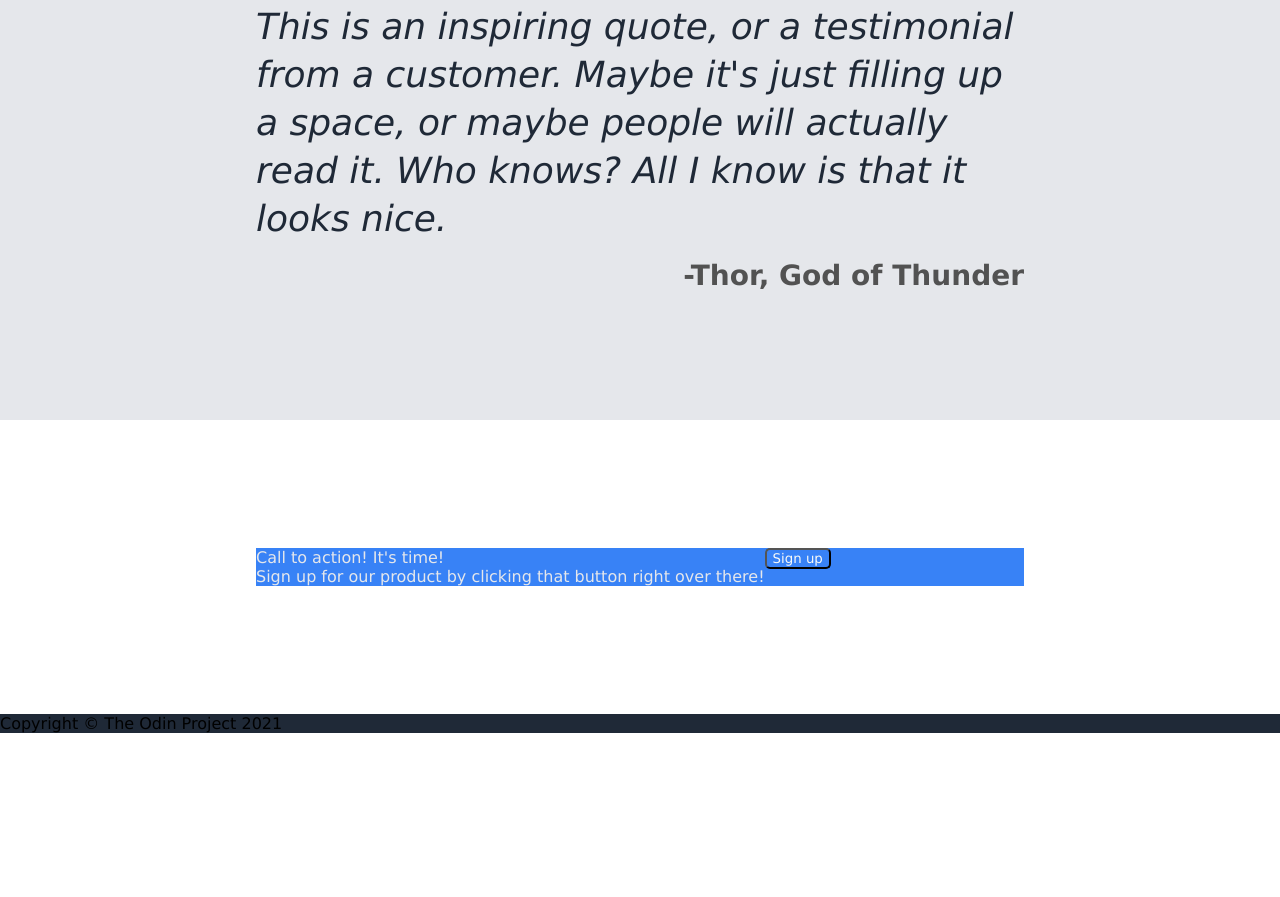
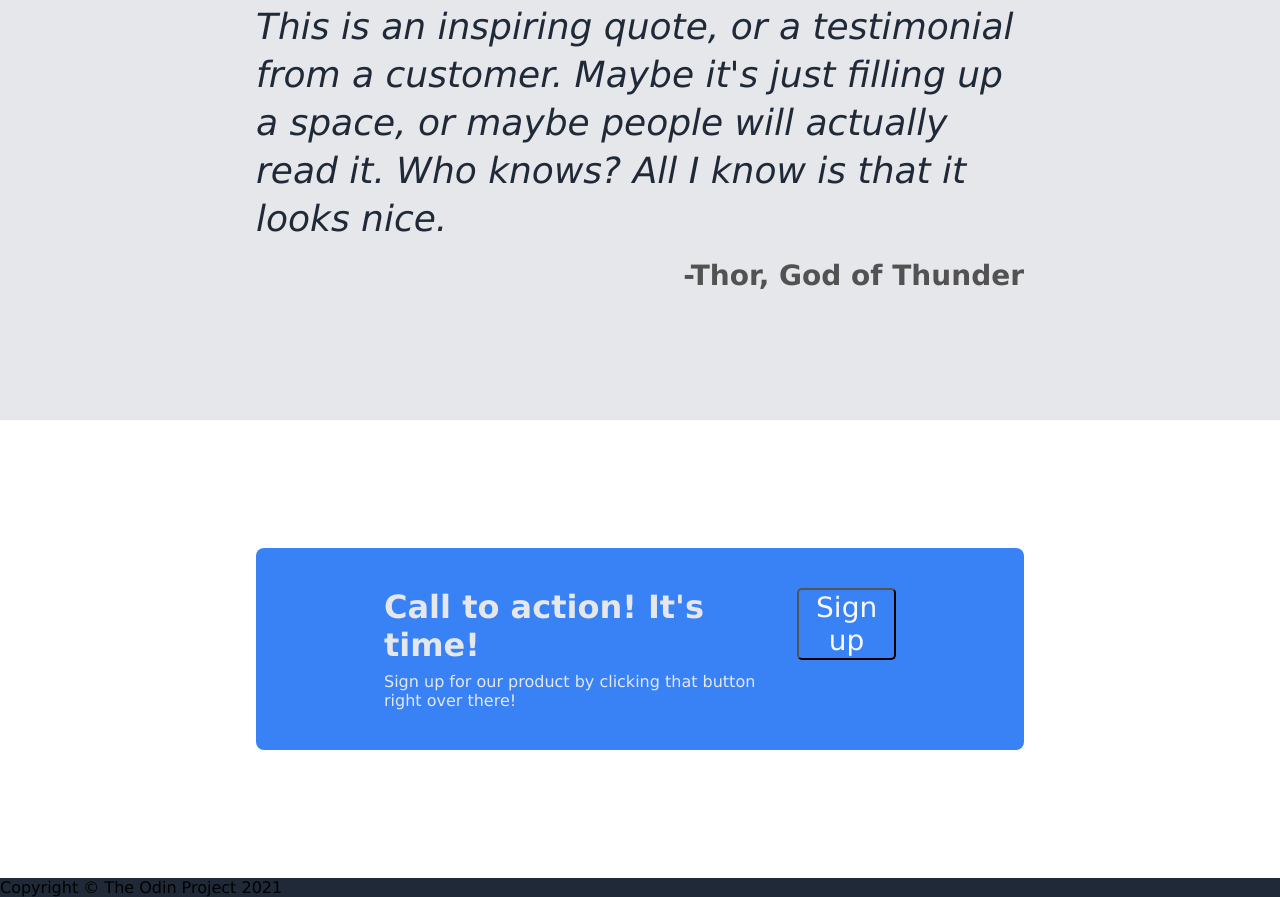
Before and after one commit to VerxMaxum/landing-page, a plain HTML site: page index.html in a window 1280 px wide. Shown: the part 1003-1900 px from the top of the page. Before the commit the page ends 1736 px from the top, so only its background shows below. Drawn offline with Linux system fonts and the light colour scheme.

Commit message:
Made section 4 a flexbox then add some spacing then center the button

```diff
--- a/style.css
+++ b/style.css
@@ -173,7 +173,35 @@ a,
 }
 
 .blue-box {
+    border-radius: 8px;
     background-color: #3882F6;
     color: #E5E7EB;
     display: flex;
+    padding: 40px 128px 40px 128px;
+    justify-content: space-between;
 }
+
+.blue-box-text {
+    display: flex;
+    flex-direction: column;
+    gap: 8px;
+}
+
+.action-text {
+    font-size: 32px;
+    font-weight: 700;
+}
+
+.sign-up-text {
+    font-size: 16px;
+}
+
+.button2 {
+    display: flex;
+    justify-content: center;
+    align-items: center;
+}
+
+#button2 {
+    font-size: 28px;
+}
```
